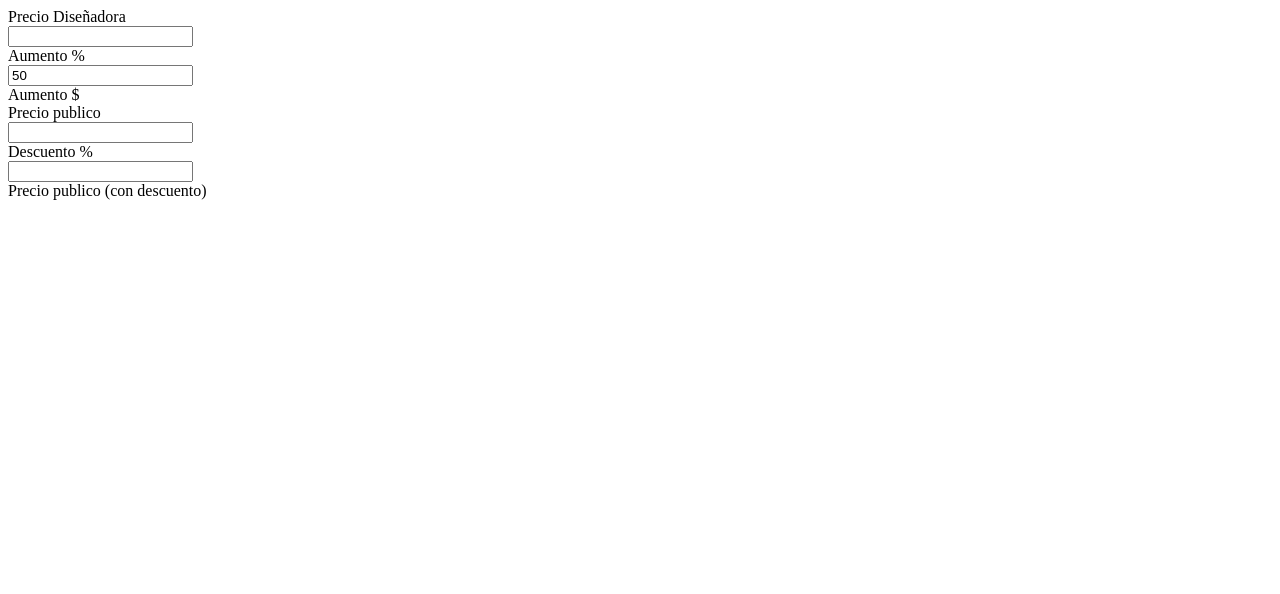
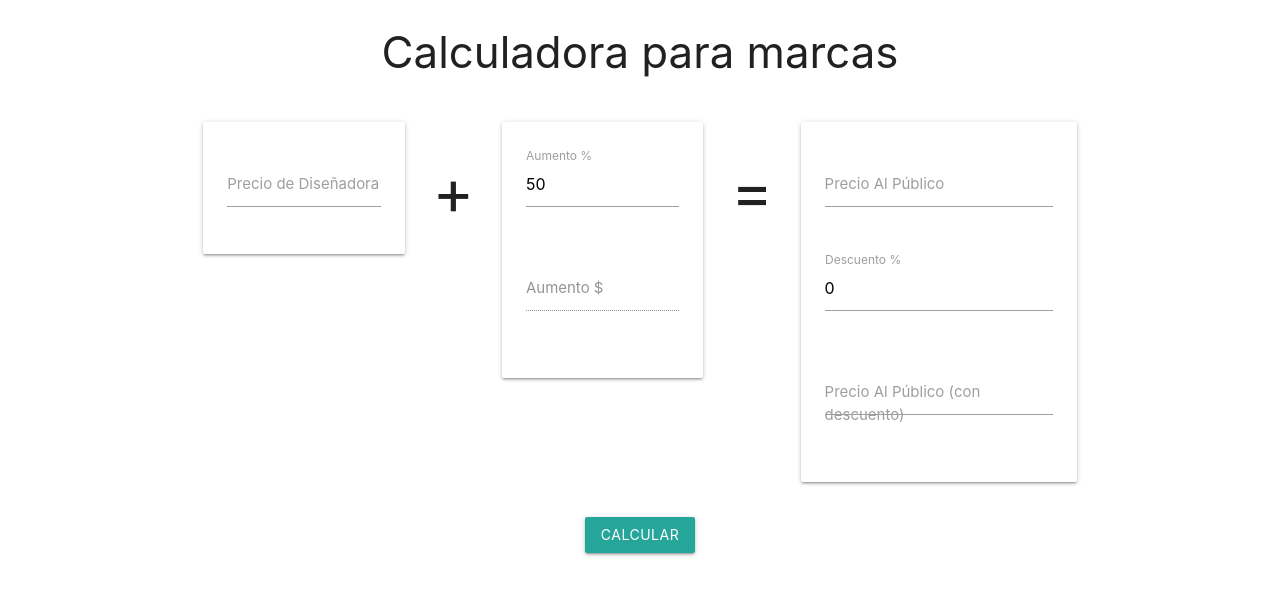
Before and after one commit to Fairbrook/NubeCal, a plain HTML site: page index.html in a window 1280 px wide. Drawn offline with nearby package versions, Linux system fonts and the light colour scheme.

Commit message:
Versin 1

```diff
--- a/function.js
+++ b/function.js
@@ -1,7 +1,80 @@
-function inicial() {
-	var campoInit = document.getElementById('preciod');
+
+  document.addEventListener('DOMContentLoaded', function() {
+    var elems = document.querySelectorAll('.modal');
+    var instances = M.Modal.init(elems);
+  });
+
+function error(cadena){
+	var elem = document.getElementById('modal1');
+	var instance = M.Modal.getInstance(elem);
+	instance.open();
+}
+
+function check(campo){
+	var patt = new RegExp("[^0-9.]")
+	if(patt.test(campo.value)){
+		error();
+		return false;
+	}
+	return true;
+}
+
+function inicial(campoInit) {
 	var campoFin = document.getElementById('preciop')
 	var incr = document.getElementById('porcentaje');
+	var campoDes = document.getElementById('descuento');
+
+	if(!check(campoInit))return;
+
 	var precioFin = ((incr.value/100)+1)*campoInit.value;
 	campoFin.value = precioFin;
+	aumento(campoInit,campoFin);
+	descuento(campoDes);
 }
+
+function final(campoFin) {
+	var campoInit = document.getElementById('preciod');
+	var incr = document.getElementById('porcentaje');
+	var campoDes = document.getElementById('descuento');
+	var campoFinDes = document.getElementById('preciopd');
+
+	if(!check(campoFin))return;
+
+	precio = (1-(campoDes.value/100))*campoFin.value;
+	campoFinDes.value = precio;
+
+	var precioInit = precio/((incr.value/100)+1);
+	campoInit.value = precioInit;
+	aumento(campoInit,campoFinDes);
+}
+
+function aumento(campoInit,campoFin){
+	var campoRise = document.getElementById('aumento');
+	campoRise.value = (campoFin.value - campoInit.value);
+}
+
+function descuento(campoDes){
+	var campoFin = document.getElementById('preciop');
+	var campoFinDes = document.getElementById('preciopd');
+
+	if(!check(campoDes))return;
+	final(campoFin);
+}
+
+function finalDescuento(campoFinDes){
+	var campoDes = document.getElementById('descuento');
+	var campoFin = document.getElementById('preciop');
+
+	if(!check(campoFinDes))return;
+
+	var precio = (campoFinDes.value*100)/(100-campoDes.value);
+	campoFin.value = precio;
+	final(campoFinDes);
+}
+
+function porcentaje(){
+	var campoFin = document.getElementById('preciop');
+	var campoInit = document.getElementById('preciod');
+	if(campoFin.value.length>0)final(campoFin);
+	if(campoInit.value.length>0)inicial(campoInit);
+}
--- a/index.html
+++ b/index.html
@@ -1,35 +1,107 @@
 <!DOCTYPE html>
 <html>
 <head>
-	<title></title>
+	<meta charset="utf-8">
+	<title>Calculadora para Marcas</title>
+	<script src="https://cdnjs.cloudflare.com/ajax/libs/materialize/1.0.0/js/materialize.min.js"></script>
+	<link rel="stylesheet" href="https://cdnjs.cloudflare.com/ajax/libs/materialize/1.0.0/css/materialize.min.css">
 	<script src="./function.js"></script>
 </head>
 <body>
-	<div>
-		<div>
-			<div>Precio Diseñadora</div>
-			<input type="number" id="preciod" onchange="inicial()">
+	<div class="container">
+		<div class="row">
+			<div class="col s12 center-align">
+				<h3>Calculadora para marcas</h3>
+			</div>
 		</div>
-		<div>
-			<div>Aumento %</div>
-			<input type="number" id="porcentaje" value="50">
+
+		<div class="row">
+
+			<div class="col s12 m5 l3">
+				<div class="card">
+					<div class="card-content">
+						<div class="input-field">
+							<input type="text" id="preciod" onchange="inicial(this)" />
+							<label for="preciod">Precio de Diseñadora</label>
+						</div>
+					</div>
+				</div>
+			</div>
+
+			<div class="col s12 m2 l1 center-align">
+				<div class="hide-on-small-only center-align">
+					<h1 class="center-align">+</h1>
+				</div>
+			</div>
+
+			<div class="col s12 m5 l3 ">
+				<div class="card">
+					<div class="card-content">
+						<div class="row">
+							<div class="input-field col s12">
+								<input type="text" value="50" id="porcentaje" onchange="porcentaje()" />
+								<label for="porcentaje">Aumento %</label>
+							</div>
+						</div>
+						<div class="row">
+							<div class="input-field col s12">
+								<input disabled="true" type="text" id="aumento">
+								<label for="aumento">Aumento $</label>
+							</div>
+						</div>
+					</div>
+				</div>
+
+			</div>
+
+			<div class="col s12 m3 l1">
+				<div class="center-align hide-on-small-only">
+					<h1>=</h1>
+				</div>
+			</div>
+
+			<div class="col s12 m9 l4">
+				<div class="card">
+					<div class="card-content">
+						<div class="row">
+							<div class="input-field col s12">
+								<input type="text" id="preciop" onchange="final(this)">
+								<label for="preop">Precio Al Público</label>
+							</div>
+						</div>
+						<div class="row">
+							<div class="input-field col s12">
+								<input type="text" id="descuento" onchange="descuento(this)" value="0">
+								<label for="descuento">Descuento %</label>
+							</div>
+						</div>
+						<div class="row">
+							<div class="input-field col s12">
+								<input type="text" id="preciopd" onchange="finalDescuento(this)">
+								<label for="preciopd">Precio Al Público (con descuento)</label>
+							</div>
+						</div>
+					</div>
+				</div>
+			</div>
 		</div>
-		<div>
-			<div>Aumento $</div>
-			<div id="aumento"></div>
-		</div>
-		<div>
-			<div>Precio publico</div>
-			<input type="number" id="preciop" onchange="final()">
-		</div>
-		<div>
-			<div>Descuento %</div>
-			<input type="number" id="descuento" onchange="descuento()">
-		</div>
-		<div>
-			<div>Precio publico (con descuento)</div>
-			<div id="preciopd"></div>
+		<div class="row">
+			<div class="col s12 center-align">
+				<a class="waves-effect waves-light btn" onclick="porcentaje()">calcular</a>
+			</div>
 		</div>
 	</div>
+
+  <!-- Modal Structure -->
+  <div id="modal1" class="modal">
+    <div class="modal-content">
+      <h4>Favor de solo ingresar números</h4>
+    </div>
+    <div class="modal-footer">
+      <a href="#!" class="modal-close waves-effect waves-green btn-flat">Agree</a>
+    </div>
+  </div>
+
+
 </body>
 </html>
```
